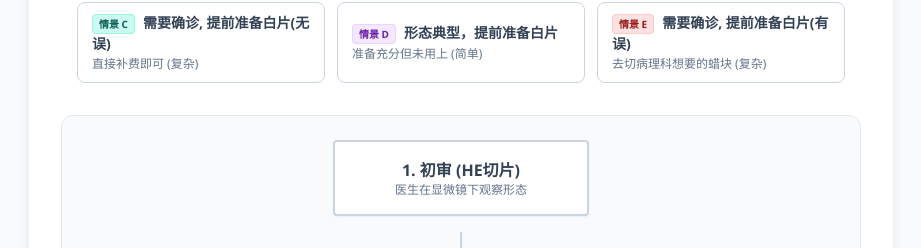
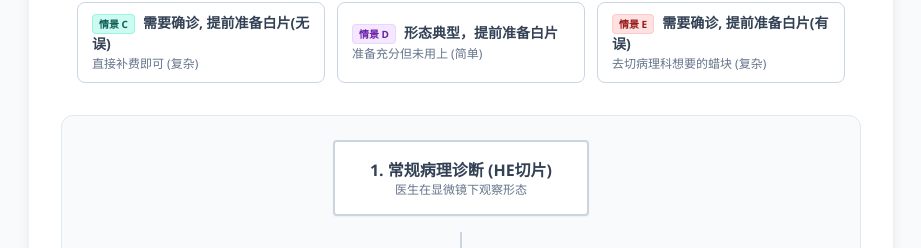
Before and after one commit to rgugxycih16-art/moon, a plain HTML site: page index.html in a window 1280 px wide. Shown: the part 1497-1745 px from the top of the page, without its empty margins (179-1100 px from the left). Drawn offline with nearby package versions, Linux system fonts and the light colour scheme.

Commit message:
Add files via upload

```diff
--- a/index.html
+++ b/index.html
@@ -299,7 +299,7 @@
                 <!-- 顶部节点：初审 -->
                 <div class="flex justify-center mb-8">
                     <div id="node-he" class="flow-node w-64 bg-white border-2 border-slate-300 p-4 rounded shadow-sm text-center z-10">
-                        <div class="font-bold text-slate-700 text-sm md:text-base">1. 初审 (HE切片)</div>
+                        <div class="font-bold text-slate-700 text-sm md:text-base">1. 常规病理诊断 (HE切片)</div>
                         <div class="text-xs text-slate-500">医生在显微镜下观察形态</div>
                     </div>
                 </div>
```
